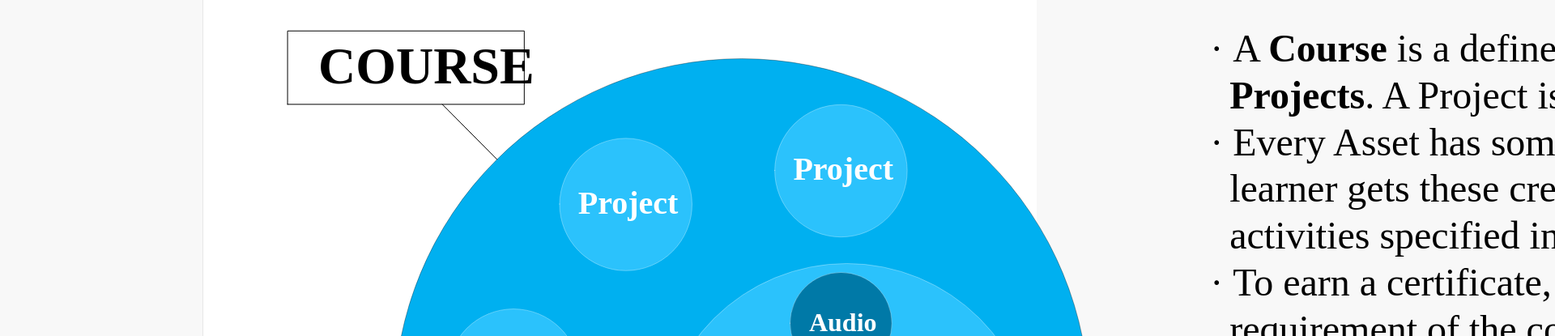
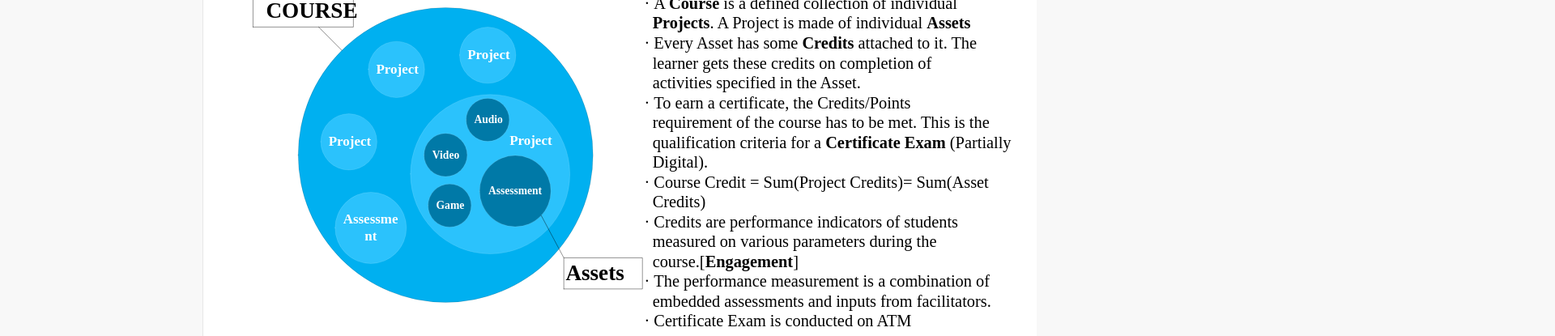
Before and after one commit to ninnovice/pos, a plain HTML site: page assessment.html in a window 1280 px wide. Shown: the part 201-616 px from the top of the page at 81% size, 1920 px wide, since content can reach past the window. Drawn offline with Linux system fonts and the light colour scheme.

Commit message:
Update assessment.html

```diff
--- a/assessment.html
+++ b/assessment.html
@@ -315,7 +315,7 @@ box-shadow: 10px 10px 5px 0px rgba(0,0,0,0.75);
                 </div>
 
                 <div class="row">
-                    <img src="images/course_structure.svg"/>
+                    <img src="images/course_structure.svg" style="width: 100%;"/>
                 </div>
 
 
```
